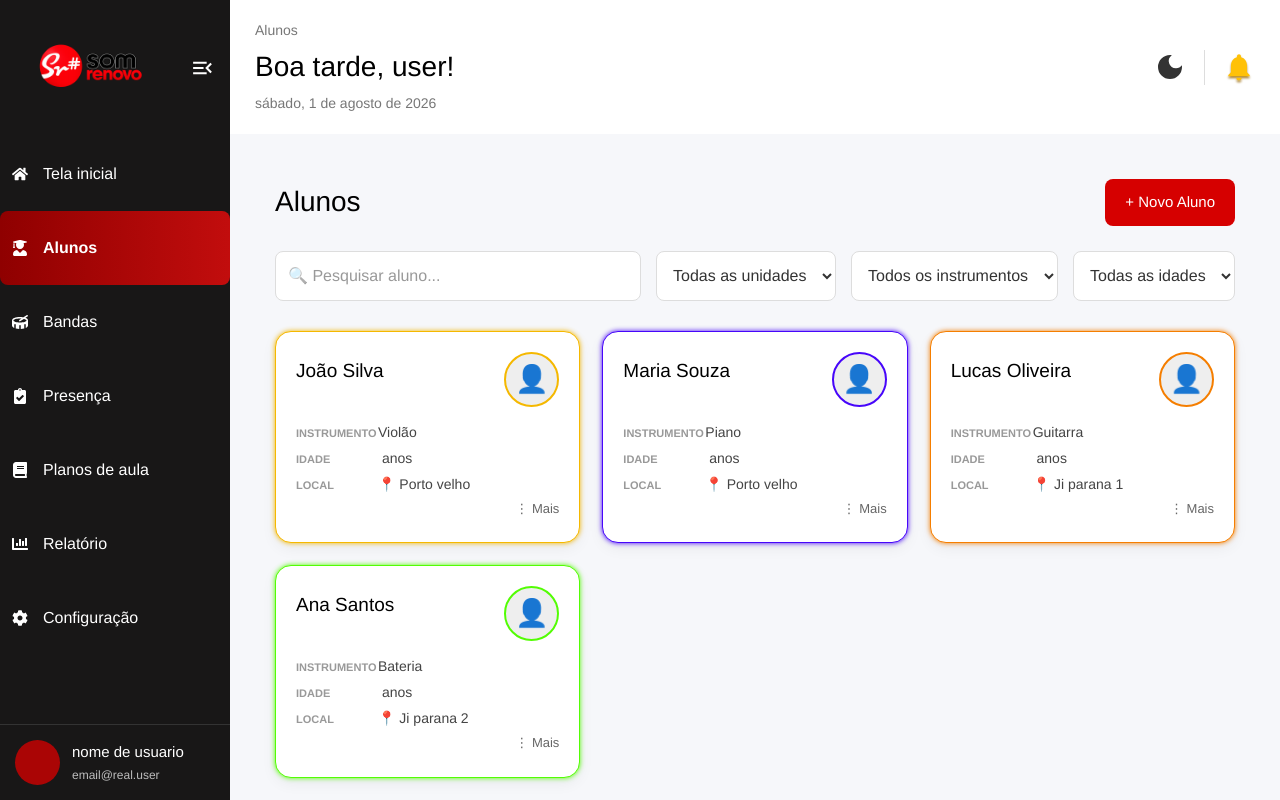
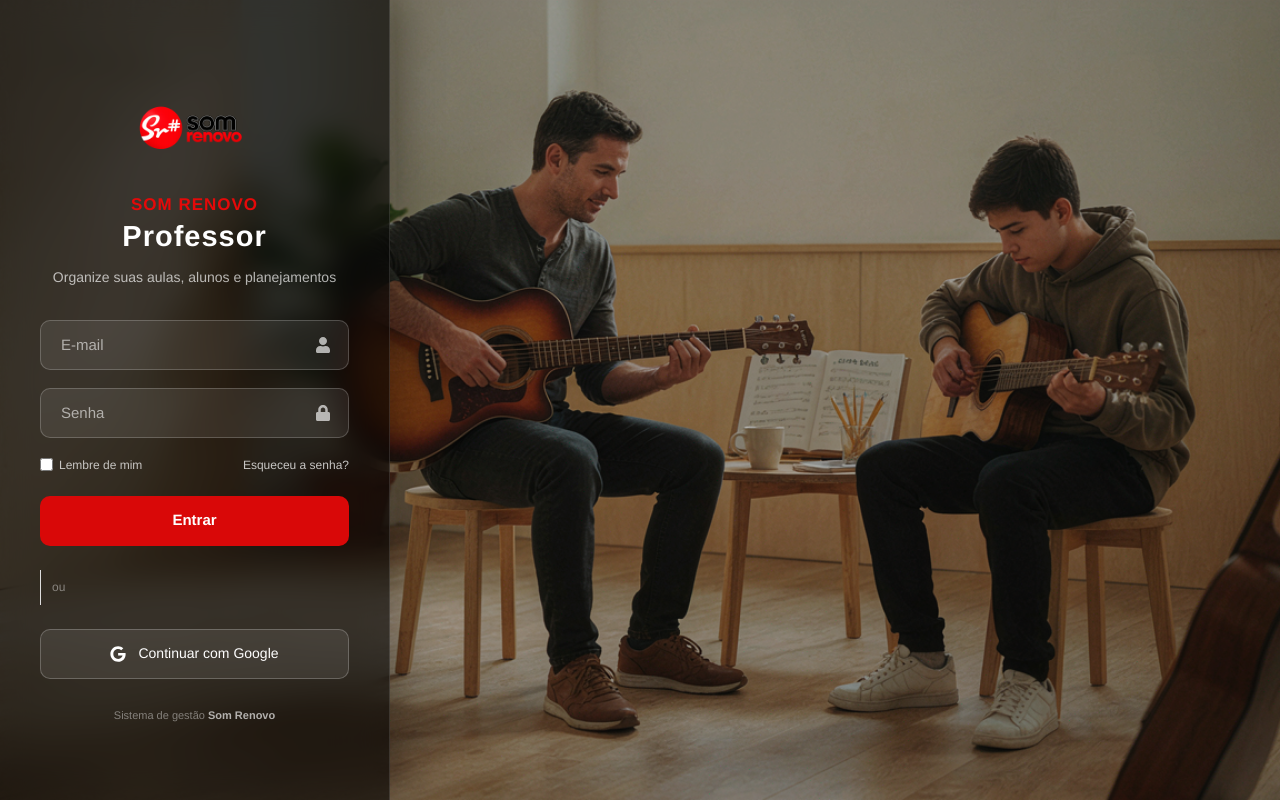
Before and after one commit to inteligencia14somrenovo-afk/softwareSR, a React (Vite) app in the folder frontend/: page /alunos in a window 1280 px wide. Built offline with nearby package versions, Linux system fonts and the light colour scheme.

Commit message:
Login visual finalizado

```diff
--- a/frontend/src/App.jsx
+++ b/frontend/src/App.jsx
@@ -1,5 +1,6 @@
 import { BrowserRouter, Routes, Route} from "react-router-dom";
 
+import Login from "./components/Login/Login";
 import Dashboard from "./layouts/Dashboard";
 import TelaInicial from "./pages/TelaInicial/TelaInicial";
 import Alunos from "./pages/Alunos/Alunos";
@@ -16,7 +17,7 @@ function App() {
     <BrowserRouter>
     <Routes>
     <Route path="/"
-    element={<Dashboard />}>
+    element={<Login />}>
       <Route index element={<TelaInicial />} />
       <Route path="alunos" element={<Alunos />} />
       <Route path="bandas" element={<Bandas />} />
--- a/frontend/src/components/Login/Login.css
+++ b/frontend/src/components/Login/Login.css
@@ -1,145 +1,483 @@
 .login-page {
+  min-height: 100vh;
+  width: 100%;
   display: flex;
-  justify-content: center;
-  align-items: center;
-  min-height: 100vh;
-  background-image: url(
-    "src/assets/fundo.jpg"
-  );
+  align-items: stretch;
+  justify-content: flex-start;
+
   background-size: cover;
   background-position: center;
+  background-repeat: no-repeat;
+
+  position: relative;
+  overflow: hidden;
 }
 
-
-.container {
-    width: 450px;
-    background-color: rgba(255, 255, 255, 0.15);
-    backdrop-filter: blur(10px);
-    border: 2px solid rgba(255, 255, 255, 0.2);
-    padding: 40px;
-    border-radius: 10px;
+/* Escurece levemente a imagem para o painel ganhar destaque */
+.login-page::before {
+  content: "";
+  position: absolute;
+  inset: 0;
+  background: rgba(0, 0, 0, 0.18);
+  pointer-events: none;
 }
 
-.logo {
-    width: 250;
-    display:block;
-    margin: 0 auto;
+/* PAINEL ESQUERDO */
+
+.login-panel {
+  position: relative;
+  z-index: 1;
+
+  width: 390px;
+  min-height: 100vh;
+
+  display: flex;
+  align-items: center;
+  justify-content: center;
+
+  padding: 40px;
+
+  background: rgba(0, 0, 0, 0.62);
+
+  backdrop-filter: blur(14px);
+  -webkit-backdrop-filter: blur(14px);
+
+  border-right: 1px solid rgba(255, 255, 255, 0.12);
+
+  box-shadow: 10px 0 40px rgba(0, 0, 0, 0.25);
 }
 
-.container h2 {
-    color: #ee0404;
-    text-align: center;
-    font-size: 18px;
-    margin-top: -8;
-    margin-bottom: 0;
-    font-weight: 500;
+/* CONTEÚDO */
+
+.login-content {
+  width: 100%;
+  max-width: 310px;
 }
 
-.container h1 {
-    text-align: center;
-    font-size: 30px;
-    color: #ff0a0a;
-    margin-top: -8;
+/* LOGO */
+
+.logo {
+  display: block;
+
+  width: 180px;
+  max-width: 100%;
+
+  height: auto;
+
+  margin: 0 auto 8px;
 }
 
-.container .input-field {
+/* TÍTULO */
+
+.brand-title {
+  text-align: center;
+  margin-bottom: 8px;
+}
+
+.brand-title span {
+  display: block;
+
+  color: #e50909;
+
+  font-size: 17px;
+  font-weight: 600;
+
+  letter-spacing: 1px;
+}
+
+.brand-title h1 {
+  margin: -2px 0 0;
+
+  color: #ffffff;
+
+  font-size: 29px;
+  font-weight: 700;
+
+  letter-spacing: 1px;
+}
+
+/* SUBTÍTULO */
+
+.login-subtitle {
+  margin: 0 0 32px;
+
+  text-align: center;
+
+  color: rgba(255, 255, 255, 0.68);
+
+  font-size: 14px;
+}
+
+/* CAMPOS */
+
+.input-field {
   position: relative;
+
   width: 100%;
   height: 50px;
-    margin: 30px auto;
 
+  margin-bottom: 18px;
 }
 
 .input-field input {
+  box-sizing: border-box;
+
   width: 100%;
   height: 100%;
-    background-color: transparent;
+
+  padding: 0 48px 0 20px;
+
   outline: none;
-    border: 2px solid rgba(255, 255, 255, 0.2);
-    border-radius: 40px;
-    font-size: 16px;
-    color:#fff;
-    padding: 20px 25px;
+
+  border: 1px solid rgba(255, 255, 255, 0.20);
+  border-radius: 10px;
+
+  background: rgba(255, 255, 255, 0.08);
+
+  color: #ffffff;
+
+  font-size: 15px;
+
+  transition: 0.25s;
 }
 
 .input-field input::placeholder {
-    color: #fff;
+  color: rgba(255, 255, 255, 0.58);
+}
+
+.input-field input:focus {
+  border-color: #e50909;
+
+  background: rgba(255, 255, 255, 0.11);
+
+  box-shadow: 0 0 0 2px rgba(229, 9, 9, 0.12);
 }
 
 .input-field .icon {
   position: absolute;
-    right: 25px;
+
+  right: 18px;
   top: 50%;
+
   transform: translateY(-50%);
-    font-size: 18px;
-    color: #fff;
+
+  color: rgba(255, 255, 255, 0.65);
+
+  font-size: 16px;
+
+  pointer-events: none;
 }
 
-.container .recall-forget {
+/* LEMBRAR / ESQUECEU */
+
+.recall-forget {
   display: flex;
+  align-items: center;
   justify-content: space-between;
-    font-size: 14.5px;
-    margin: -15px 0 15px;
+
+  gap: 10px;
+
+  margin: 2px 0 22px;
+
+  font-size: 12px;
 }
 
 .recall-forget label {
-    color: #fff;
+  display: flex;
+  align-items: center;
+
+  color: rgba(255, 255, 255, 0.72);
+
+  cursor: pointer;
 }
 
 .recall-forget input {
-    margin-right: 5px;
+  margin-right: 6px;
+
+  accent-color: #e50909;
 }
 
-.recall-forget a, .signup-link p a {
-    color: #fff;
+.recall-forget a {
+  color: rgba(255, 255, 255, 0.75);
+
   text-decoration: none;
+
+  transition: 0.2s;
 }
 
-.recall-forget a:hover, .signup-link p a:hover {
-    text-decoration: underline;
+.recall-forget a:hover {
+  color: #ffffff;
 }
 
-.container button {
+/* BOTÃO ENTRAR */
+
+.login-button {
   width: 100%;
   height: 50px;
-    background-color: #d40808;
-    color: #fff;
-    transition: .3s;
+
   border: none;
-    outline: none;
-    border-radius: 40px;
-    box-shadow: 0 0 10px rgba(0, 0, 0, 0.1);
+  border-radius: 10px;
+
+  background: #d90808;
+
+  color: #ffffff;
+
+  font-size: 15px;
+  font-weight: 600;
+
   cursor: pointer;
-    font-size: 16px;
-    font-weight: 600;
-    text-shadow: none;
+
+  transition: 0.25s;
 }
 
-.container .signup-link {
-    font-size: 15px;
-    text-align: center;
-    margin: 20px 0 10px;
-    text-shadow: none;
+.login-button:hover {
+  background: #b70707;
+
+  transform: translateY(-1px);
+
+  box-shadow: 0 8px 20px rgba(217, 8, 8, 0.22);
 }
 
-.container button:hover {
-    background-color: #830a0a;
+/* DIVISOR */
+
+.divider {
+  display: flex;
+  align-items: center;
+
+  gap: 12px;
+
+  margin: 24px 0;
+
+  color: rgba(255, 255, 255, 0.42);
+
+  font-size: 12px;
 }
 
-.theme-btn {
-    width: 100%;
-    margin-top: 20px;
-    margin-bottom: 20px;
-    padding: 10px;
-    border-radius: 8px;
-    border: none;
-    cursor: pointer;
+.divider::before,
+.divider::after {
+  content: "";
+
+  flex: 1;
+
+  height: 1px;
+
+  background: rgba(255, 255, 255, 0.14);
 }
 
-.dark {
-    color: white;
+.divider span {
+  flex-shrink: 0;
 }
 
-.light {
-    background-color: rgba(255,255,255,0.95);
+/* GOOGLE */
+
+.google-button {
+  width: 100%;
+  height: 50px;
+
+  display: flex;
+  align-items: center;
+  justify-content: center;
+
+  gap: 12px;
+
+  border: 1px solid rgba(255, 255, 255, 0.22);
+  border-radius: 10px;
+
+  background: rgba(255, 255, 255, 0.08);
+
+  color: #ffffff;
+
+  font-size: 14px;
+  font-weight: 500;
+
+  cursor: pointer;
+
+  transition: 0.25s;
 }
+
+.google-button svg {
+  font-size: 16px;
+}
+
+.google-button:hover {
+  background: rgba(255, 255, 255, 0.14);
+
+  border-color: rgba(255, 255, 255, 0.35);
+}
+
+/* RODAPÉ */
+
+.login-footer {
+  margin: 28px 0 0;
+
+  text-align: center;
+
+  color: rgba(255, 255, 255, 0.42);
+
+  font-size: 11px;
+}
+
+.login-footer strong {
+  color: rgba(255, 255, 255, 0.65);
+}
+
+/* RESPONSIVO */
+
+@media (max-width: 768px) {
+
+  .login-page {
+    align-items: center;
+    justify-content: center;
+
+    padding: 20px;
+  }
+
+  .login-panel {
+    width: 100%;
+    min-height: auto;
+
+    padding: 35px 25px;
+
+    border: 1px solid rgba(255, 255, 255, 0.12);
+    border-radius: 18px;
+
+    background: rgba(0, 0, 0, 0.68);
+
+    box-shadow: 0 15px 50px rgba(0, 0, 0, 0.35);
+  }
+
+  .login-content {
+    max-width: 340px;
+  }
+
+}
+
+@media (max-width: 420px) {
+
+  .login-page {
+    padding: 12px;
+  }
+
+  .login-panel {
+    padding: 30px 20px;
+  }
+
+  .logo {
+    width: 150px;
+  }
+
+  .brand-title h1 {
+    font-size: 26px;
+  }
+
+}
+
+/* TABLET */
+
+@media (min-width: 600px) and (max-width: 1024px) {
+
+  .login-panel {
+    width: 360px;
+    padding: 35px;
+  }
+
+  .login-content {
+    max-width: 290px;
+  }
+
+  .logo {
+    width: 150px;
+  }
+
+  .brand-title h1 {
+    font-size: 27px;
+  }
+
+}
+
+/* CELULAR DEITADO / LANDSCAPE */
+
+@media (max-width: 900px) and (orientation: landscape) {
+
+  .login-page {
+    min-height: 100dvh;
+    width: 100%;
+    align-items: stretch;
+    justify-content: flex-start;
+
+    background-size: cover;
+    background-position: center center;
+  }
+
+  .login-panel {
+    width: 320px;
+    min-height: 100dvh;
+
+    padding: 20px 30px;
+
+    border-radius: 0;
+  }
+
+  .login-content {
+    max-width: 260px;
+  }
+
+  .logo {
+    width: 115px;
+    margin-bottom: 3px;
+  }
+
+  .brand-title {
+    margin-bottom: 4px;
+  }
+
+  .brand-title span {
+    font-size: 13px;
+  }
+
+  .brand-title h1 {
+    font-size: 22px;
+  }
+
+  .login-subtitle {
+    font-size: 11px;
+    margin-bottom: 14px;
+  }
+
+  .input-field {
+    height: 40px;
+    margin-bottom: 10px;
+  }
+
+  .input-field input {
+    font-size: 12px;
+    padding-left: 15px;
+    padding-right: 40px;
+  }
+
+  .input-field .icon {
+    right: 14px;
+    font-size: 13px;
+  }
+
+  .recall-forget {
+    font-size: 10px;
+    margin-bottom: 12px;
+  }
+
+  .login-button,
+  .google-button {
+    height: 40px;
+    font-size: 12px;
+  }
+
+  .divider {
+    margin: 12px 0;
+    font-size: 10px;
+  }
+
+  .login-footer {
+    margin-top: 12px;
+    font-size: 9px;
+  }
+}
--- a/frontend/src/components/Login/Login.jsx
+++ b/frontend/src/components/Login/Login.jsx
@@ -1,15 +1,13 @@
-import {FaUser, FaLock} from 'react-icons/fa';
-import { useState , useRef } from 'react';
+import { FaUser, FaLock, FaGoogle } from "react-icons/fa";
+import { useState, useRef } from "react";
 
-import './Login.css';
+import "./Login.css";
 import logo from "../../assets/logo.png";
+import fundo from "../../assets/fundo.png";
 
 const Login = () => {
-
-    const [ username, setUsername ] = useState("");
-    const [password, setPassword ] = useState("");
-    const [darkMode, setDarkMode] = useState(true);
-
+  const [username, setUsername] = useState("");
+  const [password, setPassword] = useState("");
 
   const passwordRef = useRef(null);
 
@@ -26,65 +24,118 @@ const Login = () => {
       return;
     }
 
-    alert("Login realizado com sucesso!");
     console.log({
       email: username,
       password: password,
     });
+
+    alert("Login temporário realizado!");
   };
+
+  const handleGoogleLogin = () => {
+    // Será implementado quando configurarmos o backend + Google OAuth
+    console.log("Login com Google");
+  };
+
   return (
+    <main
+      className="login-page"
+      style={{ backgroundImage: `url(${fundo})` }}
+    >
+      <section className="login-panel">
 
+        <div className="login-content">
 
-    <div className="login-page">
-      <div className={`container ${darkMode ? "dark" : "light"}`}>
+          <img
+            src={logo}
+            alt="Som Renovo"
+            className="logo"
+          />
+
+          <div className="brand-title">
+            <span>SOM RENOVO</span>
+            <h1>Professor</h1>
+          </div>
+
+          <p className="login-subtitle">
+            Organize suas aulas, alunos e planejamentos
+          </p>
+
           <form onSubmit={handleSubmit}>
-           <img src={logo} alt="Som Renovo" className="logo" />
-           <h2>
-          SR#
-           </h2>
-            <h1>Manager</h1>
-
-            <button
-             type="button"
-              className="theme-btn"
-               onClick={() => setDarkMode(!darkMode)} >
-             {darkMode ? "☀️ Tema Claro" : "🌙 Tema Escuro"}
-            </button>
 
             <div className="input-field">
-              <input type="email" placeholder="E-mail"
-                  onChange={ (e) => setUsername(e.target.value) } onKeyDown={
-                    (e) => {if (e.key === "Enter") {e.preventDefault();
-                       passwordRef.current.focus();
+              <input
+                type="email"
+                placeholder="E-mail"
+                value={username}
+                onChange={(e) => setUsername(e.target.value)}
+                onKeyDown={(e) => {
+                  if (e.key === "Enter") {
+                    e.preventDefault();
+                    passwordRef.current?.focus();
                   }
                 }}
               />
+
               <FaUser className="icon" />
             </div>
+
             <div className="input-field">
-               <input ref={passwordRef} type="password" placeholder="Senha"
-                    onChange={ (e) => setPassword(e.target.value) }
+              <input
+                ref={passwordRef}
+                type="password"
+                placeholder="Senha"
+                value={password}
+                onChange={(e) => setPassword(e.target.value)}
               />
+
               <FaLock className="icon" />
             </div>
 
             <div className="recall-forget">
+
               <label>
                 <input type="checkbox" />
                 Lembre de mim
               </label>
-                <a href="#">Esqueceu a senha?</a>
+
+              <a href="#">
+                Esqueceu a senha?
+              </a>
+
             </div>
 
-         <button type="submit">Entrar</button>
+            <button
+              type="submit"
+              className="login-button"
+            >
+              Entrar
+            </button>
 
-         <div className="signup-link">
-            <p> Não tem uma conta? <a href="#"> Registrar </a> </p>
+          </form>
+
+          <div className="divider">
+            <span>ou</span>
           </div>
-         </form>
+
+          <button
+            type="button"
+            className="google-button"
+            onClick={handleGoogleLogin}
+          >
+            <FaGoogle />
+            <span>Continuar com Google</span>
+          </button>
+
+          <p className="login-footer">
+            Sistema de gestão <strong>Som Renovo</strong>
+          </p>
+
         </div>
-      </div>
-  )
-}
+
+      </section>
+    </main>
+  );
+};
 
 export default Login;
```
Also changed, not shown: frontend/src/assets/fundo.png (added). Lines whose indentation alone changed are shown as unchanged.
